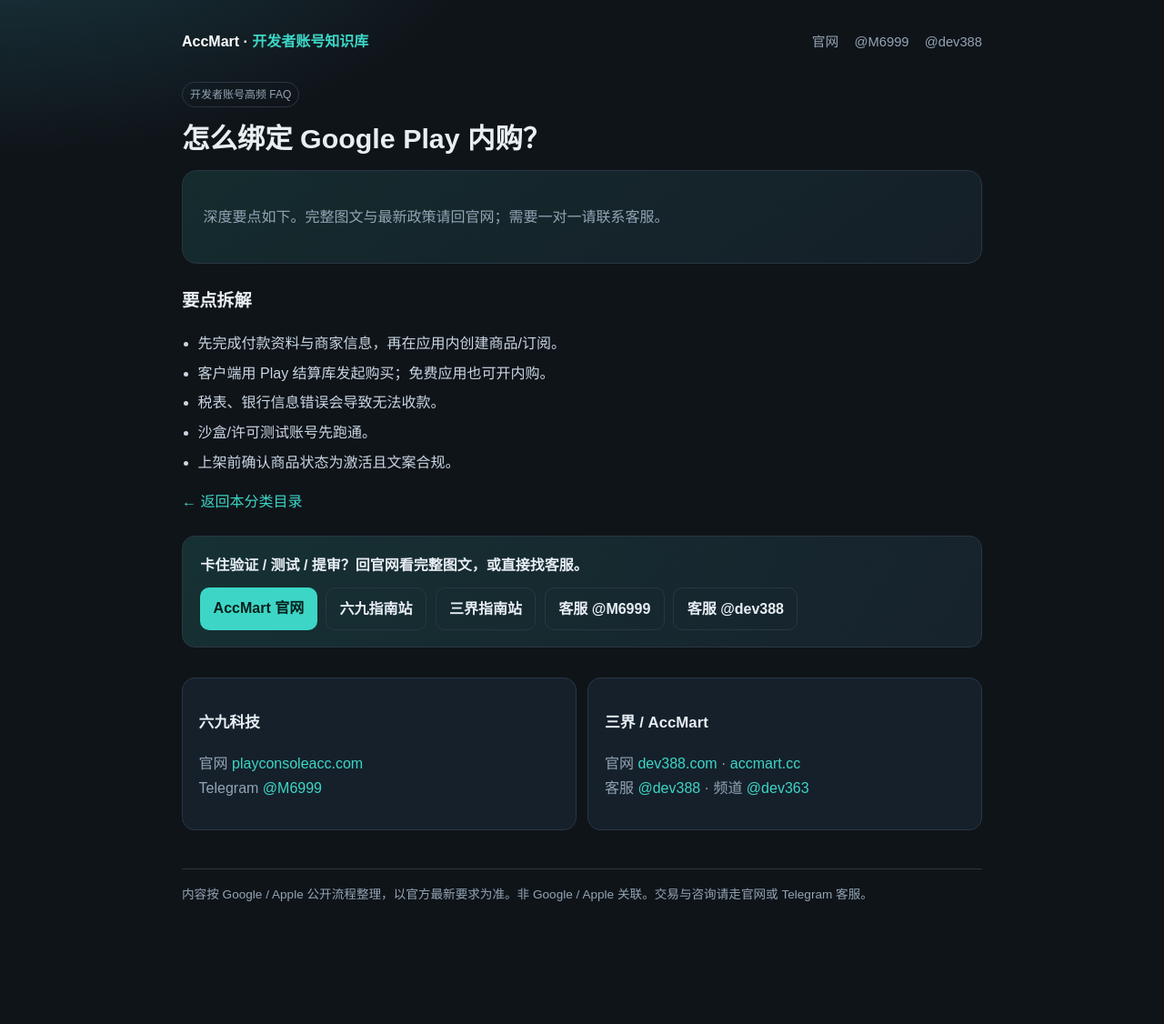
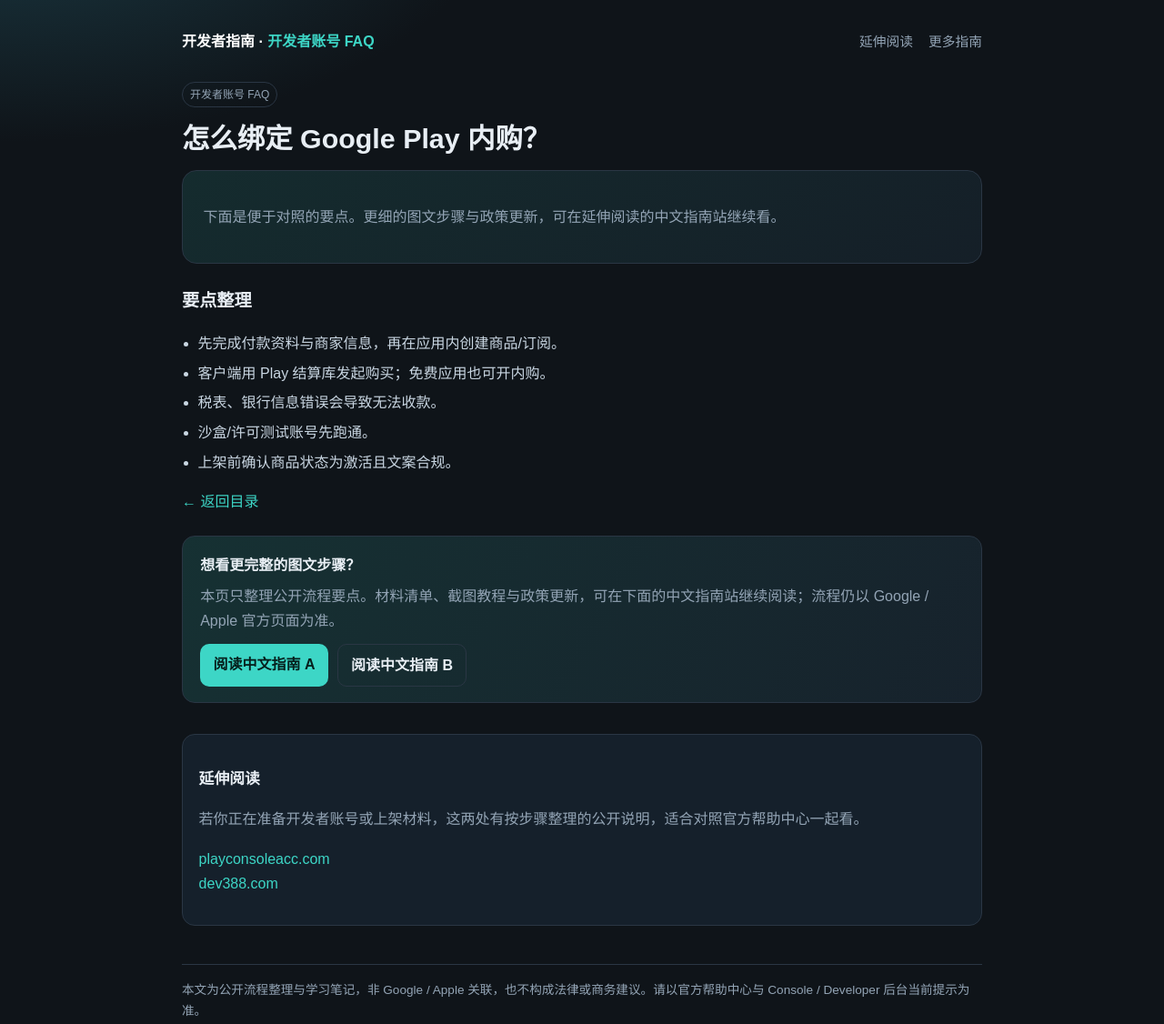
Before and after one commit to puzzledicon/developer-account-faq, a plain HTML site: page articles/bind-iap.html in a window 1280 px wide. Shown: the whole page at 91% size. Before the commit the page ends 1059 px from the top, so only its background shows below. Drawn offline with Linux system fonts and the light colour scheme.

Commit message:
Soften copy: educational tone, soft guide links, no direct contacts.

```diff
--- a/articles/bind-iap.html
+++ b/articles/bind-iap.html
@@ -1,40 +1,43 @@
 <!doctype html>
 <html lang="zh-CN"><head>
 <meta charset="utf-8"/><meta name="viewport" content="width=device-width,initial-scale=1"/>
-<title>怎么绑定 Google Play 内购？ · AccMart</title>
+<title>怎么绑定 Google Play 内购？ · 开发者账号 FAQ</title>
 <meta name="description" content="怎么绑定 Google Play 内购？"/>
 <link rel="stylesheet" href="../assets/style.css"/>
 </head><body><div class="wrap">
 <div class="top">
-  <a class="brand" href="../index.html">AccMart · <span>开发者账号知识库</span></a>
+  <a class="brand" href="../index.html">开发者指南 · <span>开发者账号 FAQ</span></a>
+
   <nav class="nav">
-    <a href="https://accmart.cc/" target="_blank">官网</a>
-    <a href="https://t.me/M6999" target="_blank">@M6999</a>
-    <a href="https://t.me/dev388" target="_blank">@dev388</a>
+    <a href="https://playconsoleacc.com/" target="_blank" rel="noopener">延伸阅读</a>
+    <a href="https://dev388.com/" target="_blank" rel="noopener">更多指南</a>
   </nav>
+
 </div>
 
-        <p class="badge">开发者账号高频 FAQ</p>
+        <p class="badge">开发者账号 FAQ</p>
         <h1>怎么绑定 Google Play 内购？</h1>
-        <div class="hero"><p>深度要点如下。完整图文与最新政策请回官网；需要一对一请联系客服。</p></div>
-        <div class="content"><h2>要点拆解</h2><ul class="check"><li>先完成付款资料与商家信息，再在应用内创建商品/订阅。</li><li>客户端用 Play 结算库发起购买；免费应用也可开内购。</li><li>税表、银行信息错误会导致无法收款。</li><li>沙盒/许可测试账号先跑通。</li><li>上架前确认商品状态为激活且文案合规。</li></ul></div>
-        <p><a href="../index.html">← 返回本分类目录</a></p>
+        <div class="hero"><p>下面是便于对照的要点。更细的图文步骤与政策更新，可在延伸阅读的中文指南站继续看。</p></div>
+        <div class="content"><h2>要点整理</h2><ul class="check"><li>先完成付款资料与商家信息，再在应用内创建商品/订阅。</li><li>客户端用 Play 结算库发起购买；免费应用也可开内购。</li><li>税表、银行信息错误会导致无法收款。</li><li>沙盒/许可测试账号先跑通。</li><li>上架前确认商品状态为激活且文案合规。</li></ul></div>
+        <p><a href="../index.html">← 返回目录</a></p>
 
 
 <section class="cta">
-  <strong>卡住验证 / 测试 / 提审？回官网看完整图文，或直接找客服。</strong>
+  <strong>想看更完整的图文步骤？</strong>
+  <p style="color:var(--muted);margin:.45rem 0 0">本页只整理公开流程要点。材料清单、截图教程与政策更新，可在下面的中文指南站继续阅读；流程仍以 Google / Apple 官方页面为准。</p>
   <div class="btns">
-    <a class="btn" href="https://accmart.cc/" target="_blank" rel="noopener">AccMart 官网</a>
-    <a class="btn sec" href="https://playconsoleacc.com/" target="_blank" rel="noopener">六九指南站</a>
-    <a class="btn sec" href="https://dev388.com/" target="_blank" rel="noopener">三界指南站</a>
-    <a class="btn sec" href="https://t.me/M6999" target="_blank" rel="noopener">客服 @M6999</a>
-    <a class="btn sec" href="https://t.me/dev388" target="_blank" rel="noopener">客服 @dev388</a>
+    <a class="btn" href="https://playconsoleacc.com/" target="_blank" rel="noopener">阅读中文指南 A</a>
+    <a class="btn sec" href="https://dev388.com/" target="_blank" rel="noopener">阅读中文指南 B</a>
   </div>
 </section>
 <section class="contacts">
-  <div class="card"><h3>六九科技</h3><p>官网 <a href="https://playconsoleacc.com/" target="_blank">playconsoleacc.com</a><br>Telegram <a href="https://t.me/M6999" target="_blank">@M6999</a></p></div>
-  <div class="card"><h3>三界 / AccMart</h3><p>官网 <a href="https://dev388.com/" target="_blank">dev388.com</a> · <a href="https://accmart.cc/" target="_blank">accmart.cc</a><br>客服 <a href="https://t.me/dev388" target="_blank">@dev388</a> · 频道 <a href="https://t.me/dev363" target="_blank">@dev363</a></p></div>
+  <div class="card">
+    <h3>延伸阅读</h3>
+    <p>若你正在准备开发者账号或上架材料，这两处有按步骤整理的公开说明，适合对照官方帮助中心一起看。</p>
+    <p><a href="https://playconsoleacc.com/" target="_blank" rel="noopener">playconsoleacc.com</a><br>
+    <a href="https://dev388.com/" target="_blank" rel="noopener">dev388.com</a></p>
+  </div>
 </section>
 
-<div class="footer">内容按 Google / Apple 公开流程整理，以官方最新要求为准。非 Google / Apple 关联。交易与咨询请走官网或 Telegram 客服。</div>
+<div class="footer">本文为公开流程整理与学习笔记，非 Google / Apple 关联，也不构成法律或商务建议。请以官方帮助中心与 Console / Developer 后台当前提示为准。</div>
 </div></body></html>
```
Also changed, not shown: articles/apple-fee.html (+21 -18 lines), articles/china-register.html (+21 -18 lines), articles/google-fee.html (+21 -18 lines), articles/why-not-buy.html (+21 -18 lines), index.html (+23 -20 lines), 1 other file.
